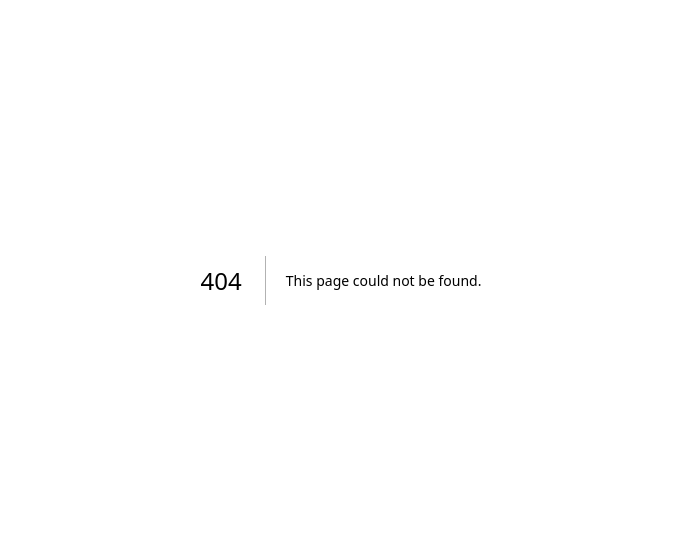
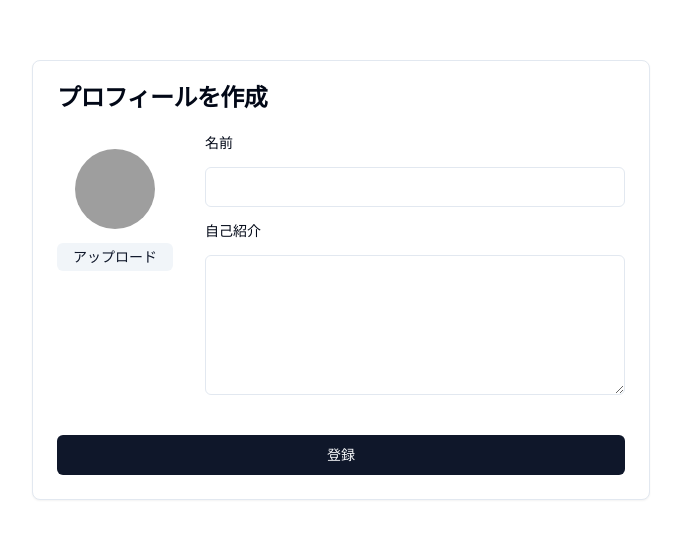
Before and after one commit to kc3hack/2025_12, a Next.js app in the folder web/: page /create-profile in a window 1280 px wide. Before the commit this address had no page. Shown: the part 120-658 px from the top of the page, without its empty margins (299-980 px from the left). Built offline with nearby package versions, Linux system fonts and the light colour scheme; grey boxes are pictures that could not be loaded.

Commit message:
feat: プロフィール作成ページ実装

```diff
--- /dev/null
+++ b/web/src/app/create-profile/page.tsx
@@ -0,0 +1,43 @@
+"use client";
+
+import style from "@routes/create-profile/index.module.scss";
+
+import { Button } from "@/components/ui/button";
+import { Card, CardContent, CardFooter, CardHeader, CardTitle } from "@/components/ui/card";
+import { Input } from "@/components/ui/input";
+import { Textarea } from "@/components/ui/textarea";
+import { Avatar, AvatarFallback, AvatarImage } from "@/components/ui/avatar";
+
+const CreateProfilePage = () => {
+  return (
+    <div className={style.cerate_profile_page}>
+      <Card className={style.card}>
+        <CardHeader>
+          <CardTitle>プロフィールを作成</CardTitle>
+        </CardHeader>
+        <CardContent className={style.content}>
+          <div className={style.left_container}>
+            <Avatar className={style.avatar}>
+              <AvatarImage src="https://github.com/shadcn.png" />
+              <AvatarFallback>CN</AvatarFallback>
+            </Avatar>
+            <Button variant="secondary" className={style.button}>
+              アップロード
+            </Button>
+          </div>
+          <div className={style.right_container}>
+            <p>名前</p>
+            <Input />
+            <p>自己紹介</p>
+            <Textarea />
+          </div>
+        </CardContent>
+        <CardFooter className={style.footer}>
+          <Button className={style.submit_button}>登録</Button>
+        </CardFooter>
+      </Card>
+    </div>
+  );
+};
+
+export default CreateProfilePage;
--- /dev/null
+++ b/web/src/features/routes/create-profile/index.module.scss
@@ -0,0 +1,60 @@
+@use "@/style/utils";
+@use "@/style/theme";
+@use "@/style/text";
+
+.cerate_profile_page {
+  display: flex;
+  flex-direction: column;
+  align-items: center;
+  justify-content: center;
+  height: 100vh;
+
+  .card {
+    .content {
+      display: flex;
+      flex-direction: row;
+      @include utils.space-x(2em);
+
+      .left_container {
+        display: flex;
+        flex-direction: column;
+        align-items: center;
+        @include utils.space-y(1em);
+
+        .avatar {
+          width: 5em;
+          height: 5em;
+          margin-top: 1em;
+        }
+
+        .button {
+          height: 2em;
+        }
+      }
+
+      .right_container {
+        @include utils.space-y(1em);
+
+        * {
+          width: 30em;
+        }
+
+        Textarea {
+          min-height: 10em;
+        }
+
+        p {
+          @include text.sm;
+        }
+      }
+    }
+
+    .footer {
+      margin-top: 1em;
+
+      .submit_button {
+        width: 100%;
+      }
+    }
+  }
+}
```
